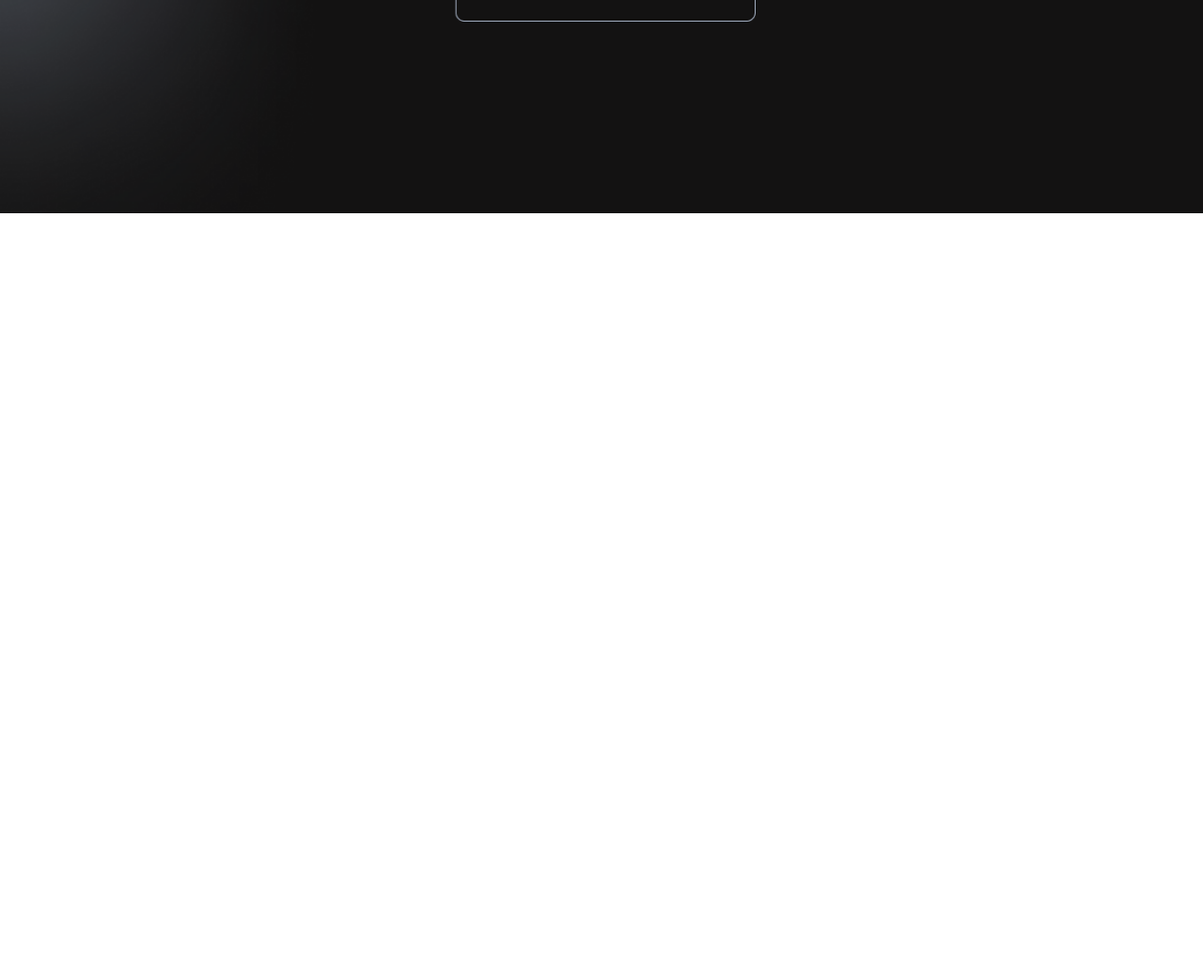
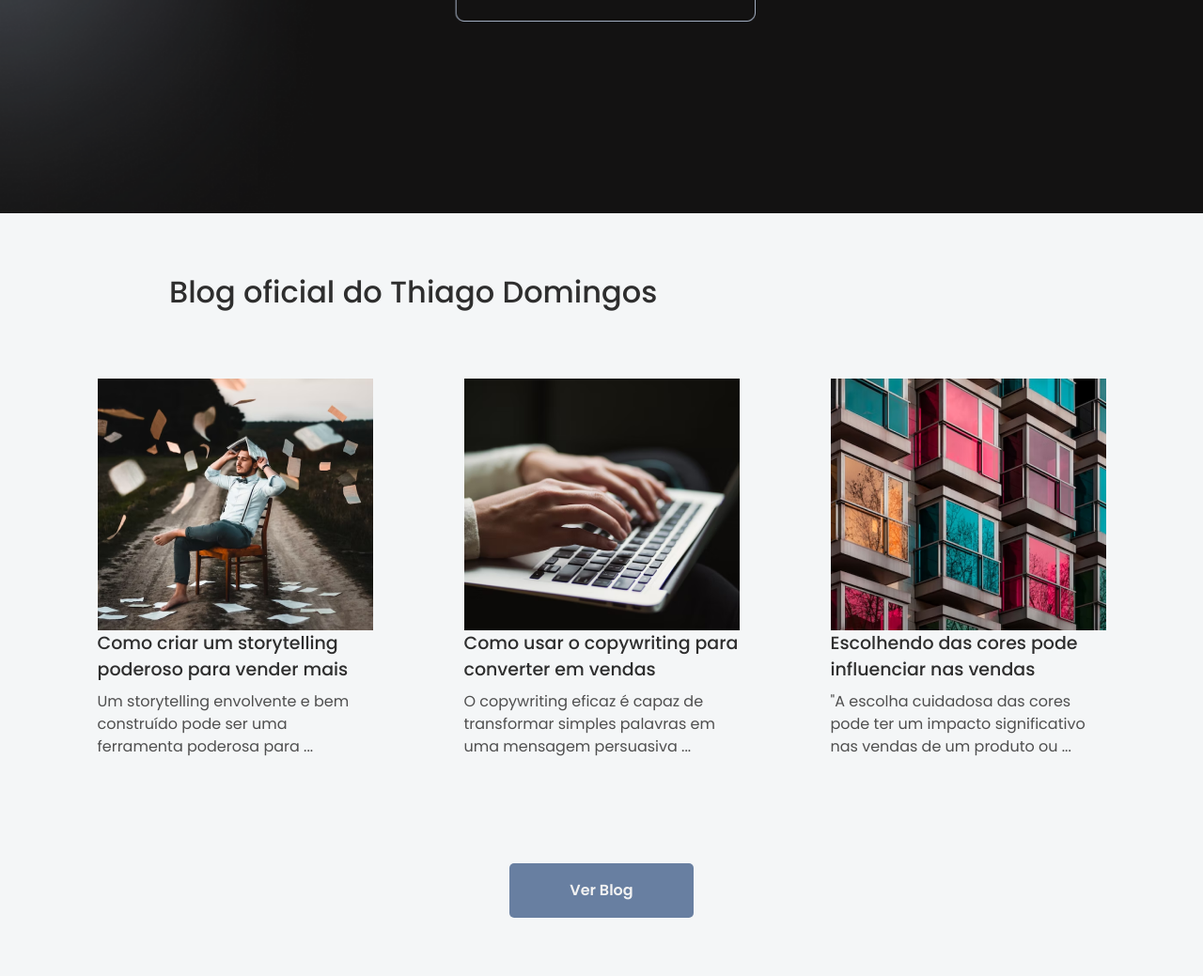
Before and after one commit to romatorres/lp-thiagodomingos, a website: page src/index.html in a window 1280 px wide. Shown: the part 3743-4782 px from the top of the page at 94% size. Before the commit the page ends 3970 px from the top, so only its background shows below. Drawn offline with Linux system fonts and the light colour scheme.

Commit message:
blog_thiago

```diff
--- a/src/index.html
+++ b/src/index.html
@@ -130,10 +130,9 @@
 
     <section class="help_thiago">
       <div class="col-6 help_thiago-title">
-        <p>Como o Thiago Domingos pode te ajudar?</p>
+        <p>Como o Thiago Domingos <span> pode te ajudar? </span></p>
       </div>
       <div class="help_frames">
-        <!-- <div class="elipse"></div> -->
         <div class="help_frame_01">
             <div class="help_frame_text">
               <h2>Sua próxima campanha de marketing digital.</h2>
@@ -158,5 +157,43 @@
       </div>
 
     </section>
+
+    <section class="blog_thiago">
+      <div class="blog_thiago-title">
+        <h2>Blog oficial do Thiago Domingos</h2>
+      </div>
+      <div class="blog_thiago-cards">
+        <div class="card_blog">
+          <img src="../dist/img/blog_01.png" alt="">
+          <div class="card_title">
+            <h3>Como criar um storytelling poderoso para vender mais</h3>
+          </div>
+          <div class="card_text">
+            <p>Um storytelling envolvente e bem construído pode ser uma ferramenta poderosa para ...</p>
+          </div>
+        </div>
+        <div class="card_blog">
+          <img src="../dist/img/blog_02.png" alt="">
+          <div class="card_title">
+            <h3>Como usar o copywriting para converter em vendas</h3>
+          </div>
+          <div class="card_text">
+            <p>O copywriting eficaz é capaz de transformar simples palavras em uma mensagem persuasiva ...</p>
+          </div>
+        </div>
+        <div class="card_blog">
+          <img src="../dist/img/blog_03.png" alt="">
+          <div class="card_title">
+            <h3>Escolhendo das cores pode influenciar nas vendas</h3>
+          </div>
+          <div class="card_text">
+            <p>"A escolha cuidadosa das cores pode ter um impacto significativo nas vendas de um produto ou ...</p>
+          </div>
+        </div>
+      </div>
+      <div class="blog_btn">
+        <button>Ver Blog</button>
+      </div>
+    </section>
   </body>
 </html>
--- a/src/sass/stylo.scss
+++ b/src/sass/stylo.scss
@@ -347,6 +347,9 @@ header .nav-link:hover{
     padding-top: 64px;
     padding-bottom: 90px;
 }
+.help_thiago-title span{
+    color: #ACB9CD;
+}
 .help_frames{
     display: flex;
     justify-content: center;
@@ -427,3 +430,61 @@ header .nav-link:hover{
     color: #ACB9CD;
     padding-top: 30px;
 }
+
+/* Blog Thiago */
+.blog_thiago{
+    background-color: #F4F6F7;
+}
+.blog_thiago-title{
+    font-style: normal;
+    font-weight: 600;
+    font-size: 2.625remx;
+    line-height: 63px;
+    color: #2E2E2E;
+    padding-top: 65px;
+    padding-left: 180px;
+}
+.blog_thiago-cards{
+    display: flex;
+    justify-content: center;
+    padding-top: 64px;
+    gap: 97px;
+}
+.card_blog{
+    width: 293px;
+}
+.card_title h3{
+    font-size: 1.188rem;
+    font-weight: 500;
+    line-height: 28px;
+    letter-spacing: 0em;
+    text-align: left;
+    color: #2E2E2E;
+}
+.card_text p{
+    font-size: 1rem;
+    font-weight: 400;
+    line-height: 24px;
+    letter-spacing: 0em;
+    text-align: left;
+    color: #4F4F4F;
+}
+.blog_btn{
+    display: flex;
+    justify-content: center;
+    padding-top: 56px;
+    padding-bottom: 62px;
+}
+.blog_btn button{
+    font-size: 1rem;
+    font-weight: 600;
+    color: #F2F2F2;
+    border: none;
+    border-radius: 5px;
+    margin-top: 56px;
+    padding: 17px 64px;
+    background-color: #687FA1;
+}
+.blog_btn button:hover{
+    background-color: var(--secondary-light);
+}
```
Also changed, not shown: dist/css/stylo.css, dist/img/blog_01.png (added), dist/img/blog_02.png (added), dist/img/blog_03.png (added).
